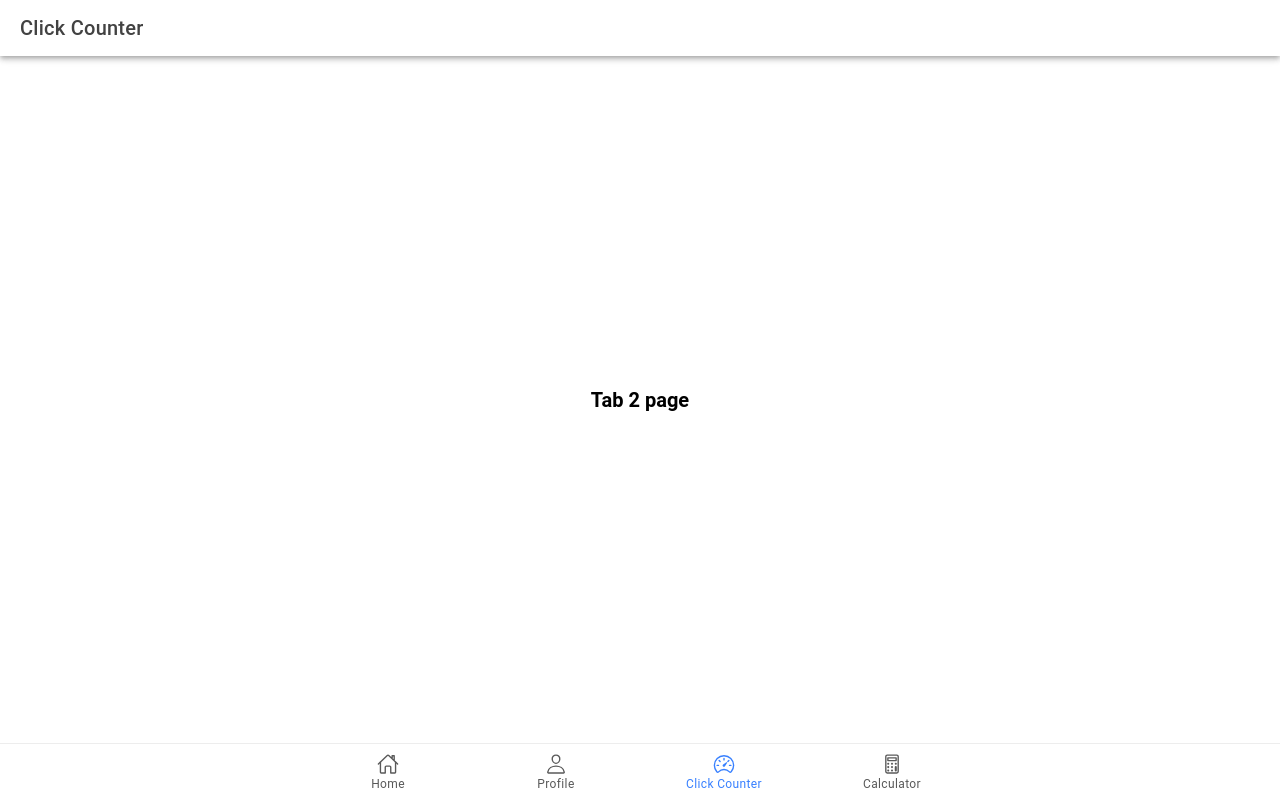
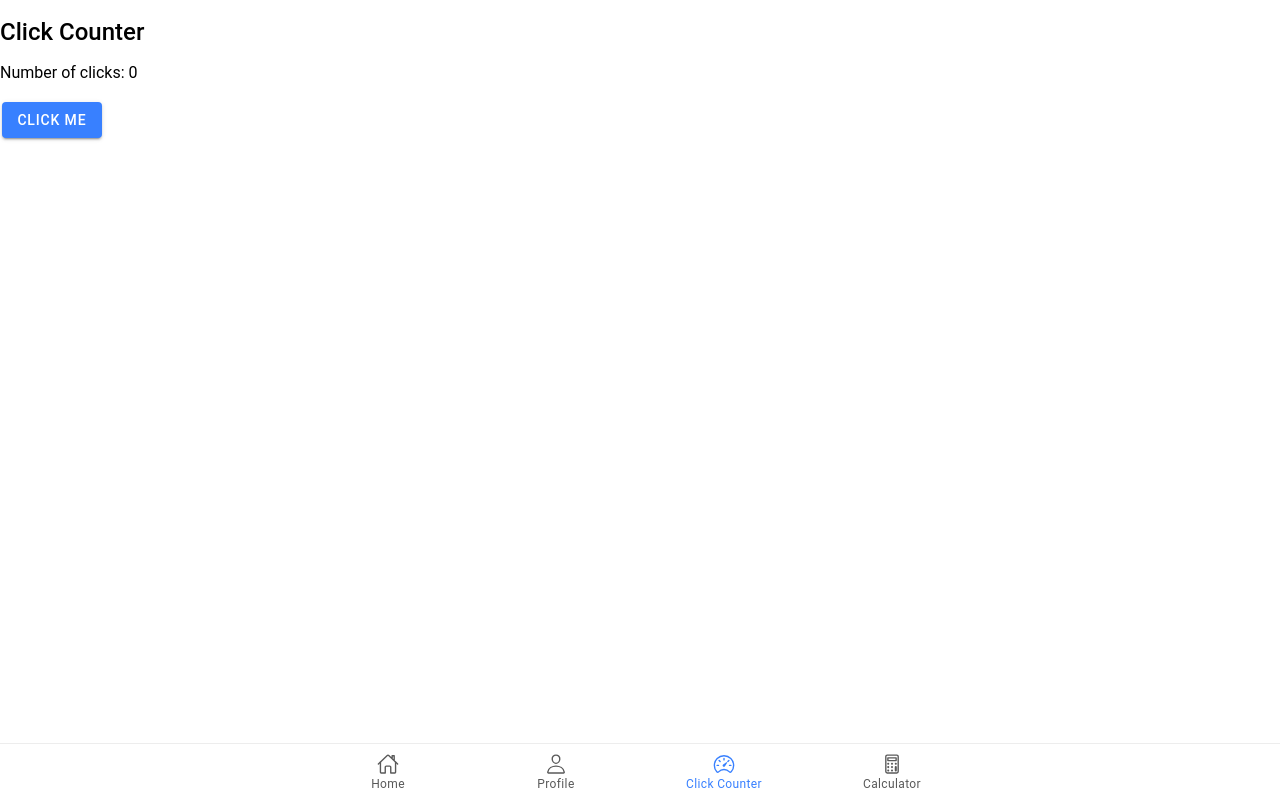
Before and after one commit to JhnDm/ion-t-Domo, a React (Vite) app: page /tab2 in a window 1280 px wide. Built offline with nearby package versions, Linux system fonts and the light colour scheme.

Commit message:
Added the click counter in click counter tab

```diff
--- a/src/pages/Tab2.tsx
+++ b/src/pages/Tab2.tsx
@@ -1,25 +1,26 @@
-import { IonContent, IonHeader, IonPage, IonTitle, IonToolbar } from '@ionic/react';
+import React, { useState } from 'react';
+import { IonContent, IonHeader, IonPage, IonTitle, IonToolbar, IonButton, } from '@ionic/react';
 import ExploreContainer from '../components/ExploreContainer';
 import './Tab2.css';
 
-const Tab2: React.FC = () => {
+
+  const ClickCounter: React.FC = () => {
+    const [count, setCount] = useState(0);
+
+    const handleClick = () => {
+      setCount(count + 1);
+    };
+
+
   return (
     <IonPage>
-      <IonHeader>
-        <IonToolbar>
-          <IonTitle>Click Counter</IonTitle>
-        </IonToolbar>
-      </IonHeader>
-      <IonContent fullscreen>
-        <IonHeader collapse="condense">
-          <IonToolbar>
-            <IonTitle size="large">Tab 2</IonTitle>
-          </IonToolbar>
-        </IonHeader>
-        <ExploreContainer name="Tab 2 page" />
-      </IonContent>
-    </IonPage>
-  );
+    <IonContent>
+      <h2>Click Counter</h2>
+      <p>Number of clicks: {count}</p>
+      <IonButton onClick={handleClick}>Click me</IonButton>
+    </IonContent>
+  </IonPage>
+);
 };
 
-export default Tab2;
+export default ClickCounter;
```
